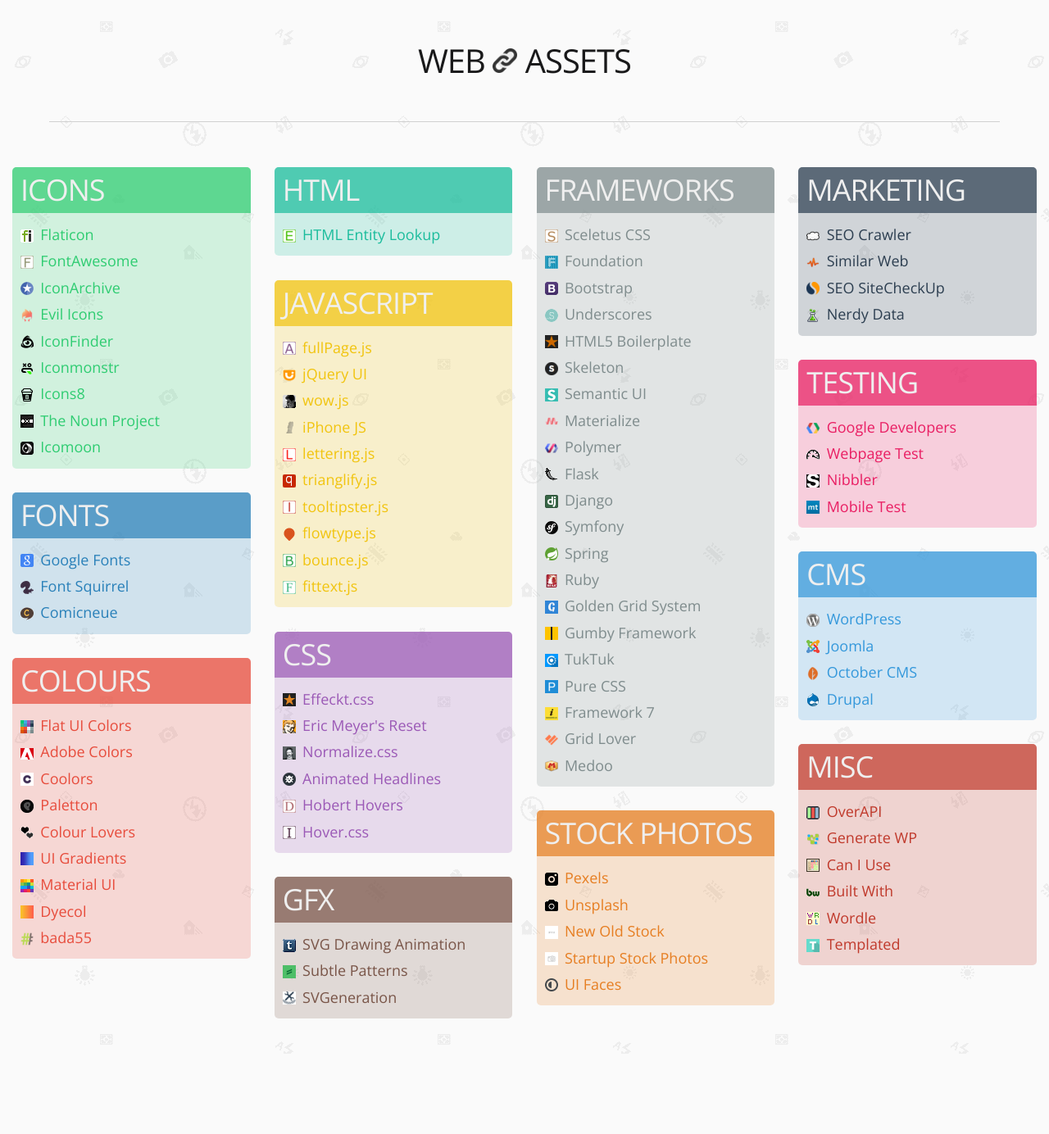
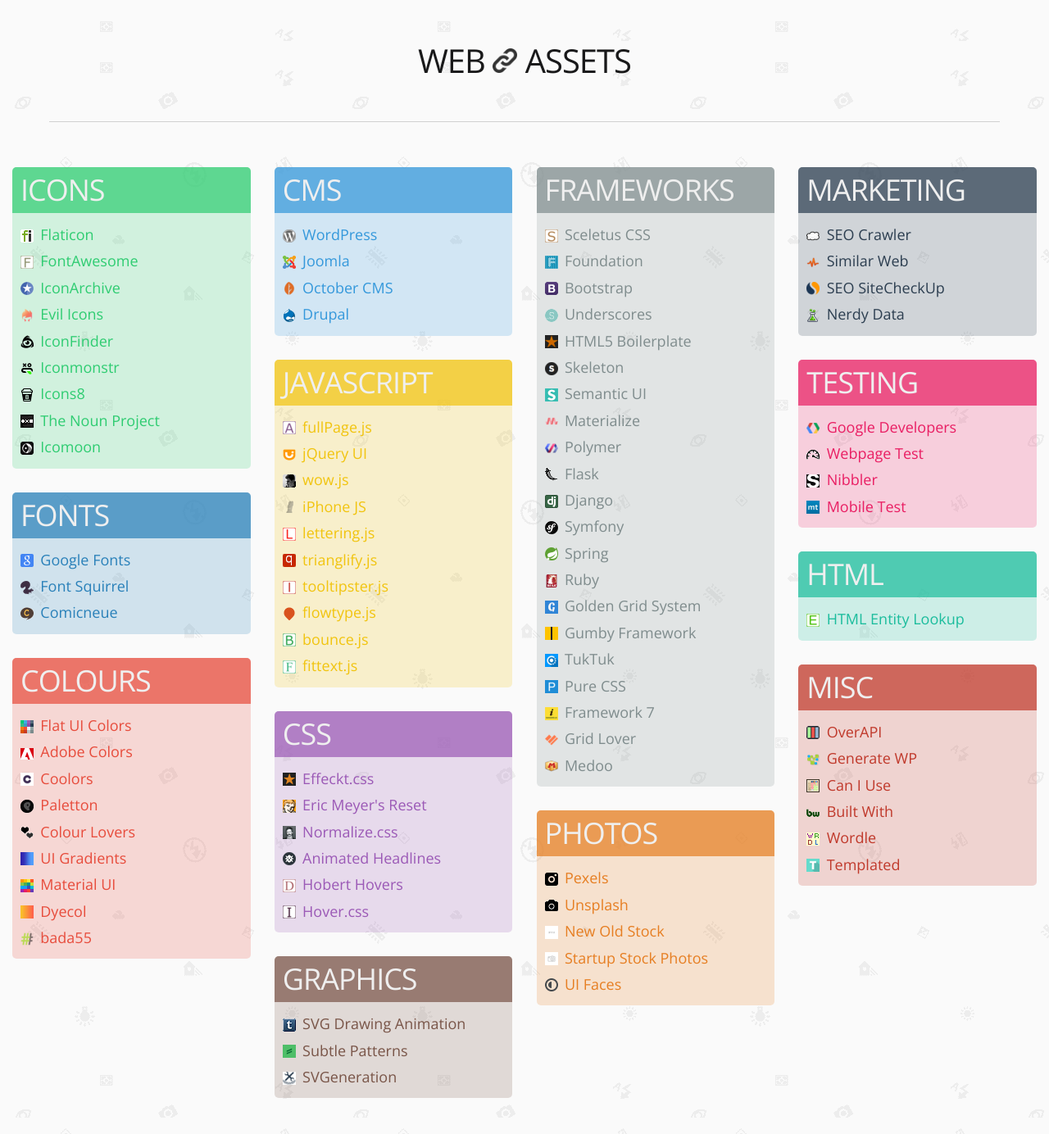
Before and after one commit to triss90405/web-assets, a PHP site: page / in a window 1280 px wide. Shown: the whole page at 82% size. Before the commit the page ends 1286 px from the top, so only its background shows below. Run offline with PHP 8.4, Linux system fonts and the light colour scheme; some libraries are stand-ins or nearby versions.

Commit message:
Fixing errors

```diff
--- a/css/main.css
+++ b/css/main.css
@@ -1194,7 +1194,7 @@ input:checked#error ~ .sceletus-alert.error {
 @media only screen and (min-width: 1280px) {
   .wrapper {
     width: 1260px; } }
-body {
+html, body {
   background: url("../img/photography.png"); }
 
 .wrapper {
--- a/index.php
+++ b/index.php
@@ -34,9 +34,9 @@
                 <?php include("sections/colours.html"); ?>
             </div>
 
-            <!--HTML-->
+            <!--CMS-->
             <div class="item" style="padding: 5px">
-                <?php include("sections/html.html"); ?>
+                <?php include("sections/cms.html"); ?>
             </div>
 
             <!--JAVASCRIPT-->
@@ -74,9 +74,9 @@
                 <?php include("sections/testing.html"); ?>
             </div>
 
-            <!--CMS-->
+            <!--HTML-->
             <div class="item" style="padding: 5px">
-                <?php include("sections/cms.html"); ?>
+                <?php include("sections/html.html"); ?>
             </div>
 
             <!--MISC-->
--- a/scss/main.scss
+++ b/scss/main.scss
@@ -9,7 +9,7 @@
 
 
 // General page styles
-body {
+html, body {
 	background: url("../img/photography.png")
 }
 .wrapper{
--- a/sections/gfx.html
+++ b/sections/gfx.html
@@ -1,6 +1,6 @@
 <div class="box brown">
     <div class="header">
-        <h2>GFX</h2>
+        <h2>Graphics</h2>
     </div>
     <div class="content">
         <!--SVG Drawing Animation-->
--- a/sections/stock.html
+++ b/sections/stock.html
@@ -1,6 +1,6 @@
 <div class="box carrot">
     <div class="header">
-        <h2>Stock Photos</h2>
+        <h2>Photos</h2>
     </div>
     <div class="content">
         <!--http://www.pexels.com/-->
```
